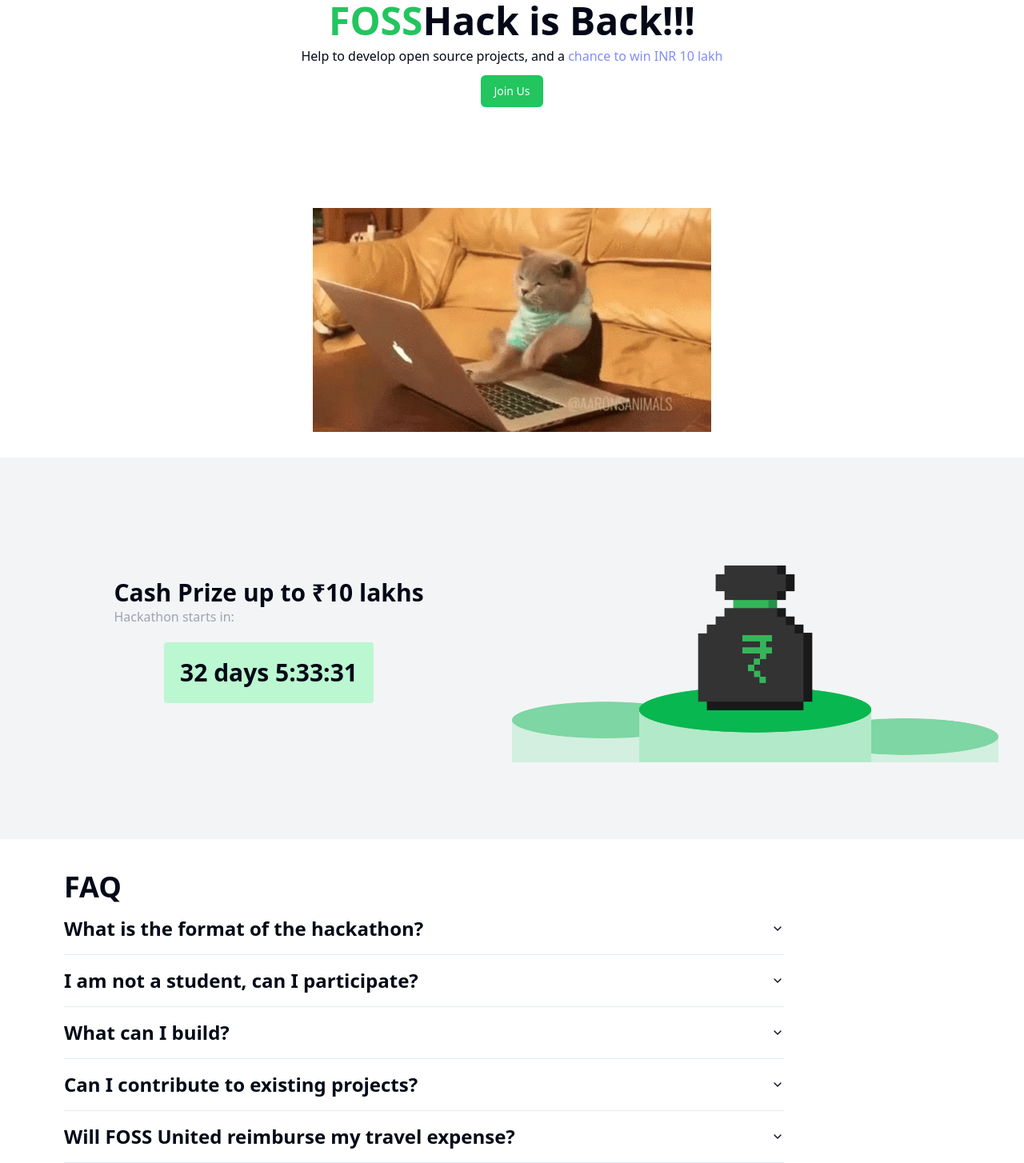
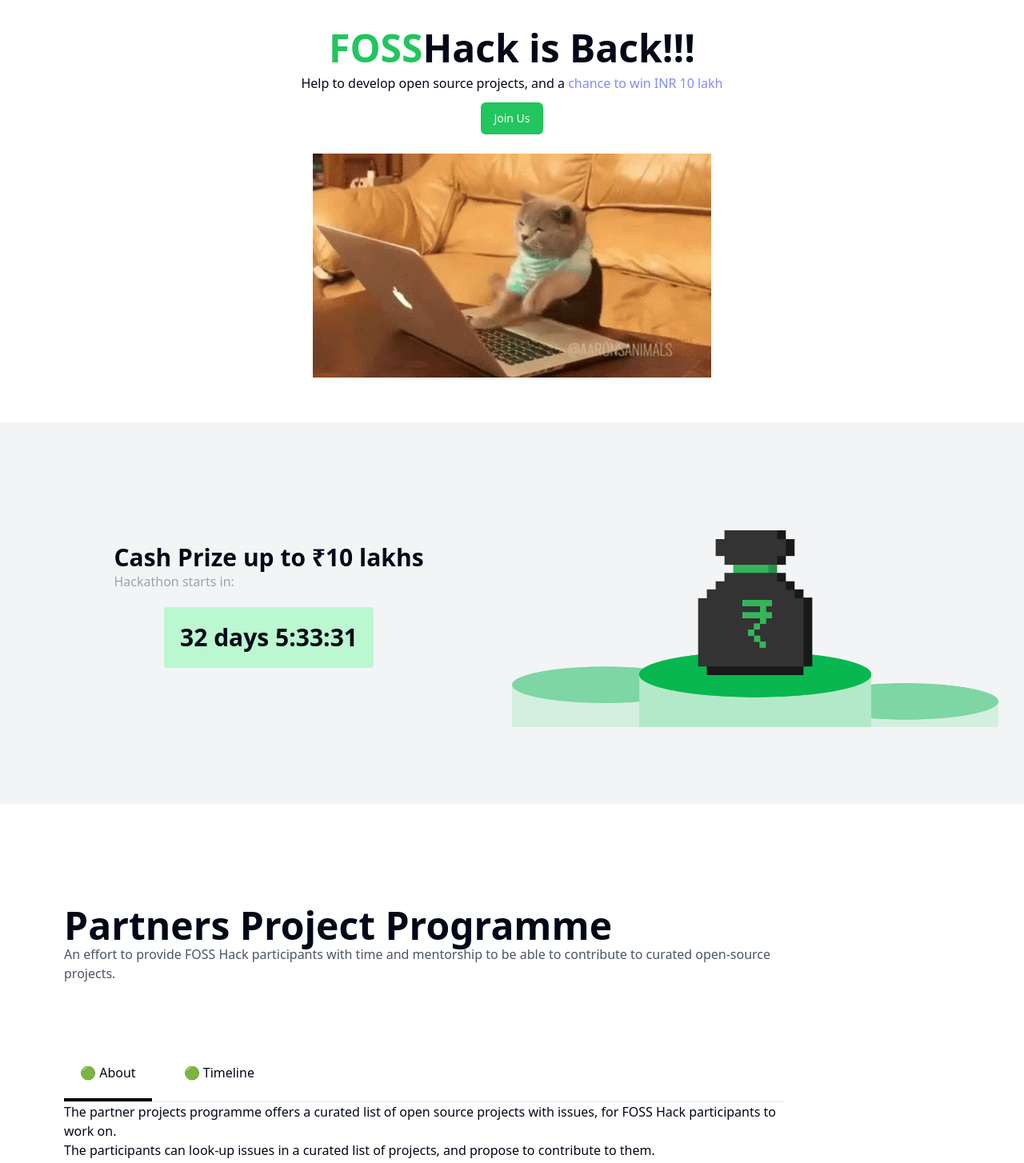
Before and after one commit to FOSSClubSIT/FOSSHackWeb, a React (Vite) app: page / in a window 1280 px wide. Shown: the part 220-1674 px from the top of the page at 80% size. Built offline with nearby package versions, Linux system fonts and the light colour scheme.

Commit message:
added: partners-project

```diff
--- a/src/App.tsx
+++ b/src/App.tsx
@@ -1,25 +1,44 @@
-import cat from "./assets/cat-typing.gif"
-import CountdownTimer from "./components/CountDownTimer"
-import { Button } from "./components/ui/button"
-import FAQ from "./components/FAQ"
+import cat from "./assets/cat-typing.gif";
+import CountdownTimer from "./components/CountDownTimer";
+import { Button } from "./components/ui/button";
+import FAQ from "./components/FAQ";
+import Why from "./components/Why";
+
 const App = () => {
   return (
-    <div>
-     <div className="flex flex-col justify-center  items-center min-h-96">
-      <p className="font-black text-5xl mb-2"><span className="text-green-500">FOSS</span>Hack is Back!!!</p>
-      <p className="mb-3">Help to develop open source projects, and a <span className="text-indigo-400">chance to win INR 10 lakh</span></p>
-      <Button className="bg-green-500"><a href={"https://fossunited.org/login?redirect-to=/dashboard/register-for-hackathon?id=lmj5ossbbb#login"}>Join Us</a></Button>
+    <>
+    <div className="flex flex-col items-center justify-center min-h-screen space-y-6">
+      <div className="text-center mt-40">
+        <p className="font-black text-3xl sm:text-5xl mb-2">
+          <span className="text-green-500">FOSS</span>Hack is Back!!!
+        </p>
+        <p className="mb-3 px-5">
+          Help to develop open source projects, and a{" "}
+          <span className="text-indigo-400">chance to win INR 10 lakh</span>
+        </p>
+        <Button className="bg-green-500">
+          <a href={"https://fossunited.org/login?redirect-to=/dashboard/register-for-hackathon?id=lmj5ossbbb#login"}>
+            Join Us
+          </a>
+        </Button>
       </div>
-     <div className="flex justify-center"><img src={cat} alt="open-source-cat" /></div>
 
-     <div className="flex flex-col items-center justify-center"><CountdownTimer/></div>
+      <div className="flex justify-center">
+        <img src={cat} alt="open-source-cat" className="max-w-full h-auto" />
+      </div>
 
-
-    <FAQ/>
+      <div className="flex flex-col items-center justify-center">
+        <CountdownTimer />
+      </div>
 
 
     </div>
-  )
-}
 
-export default App
+    <Why />
+
+    <FAQ />
+    </>
+  );
+};
+
+export default App;
--- a/src/components/CountDownTimer.tsx
+++ b/src/components/CountDownTimer.tsx
@@ -11,14 +11,14 @@
   };
 
   return (
-    <div className='bg-gray-100 dark:bg-inherit min-h-10 min-w-full mt-8 flex flex-col items-center justify-center sm:flex-row sm:justify-between py-24 px-8 m-10'>
+    <div className='bg-gray-100 dark:bg-inherit min-h-10 min-w-full mt-8 flex flex-col items-center justify-center sm:flex-row sm:justify-between py-24 px-8 m-10 mb-32'>
       <div className="countdown flex flex-col items-center justify-center flex-1">
         <span>
         <h1 className='text-3xl font-extrabold'>Cash Prize up to ₹10 lakhs</h1>
         <p className='text-gray-400'>Hackathon starts in:</p>
         </span>
         <span className='bg-green-200 text-3xl font-bold my-5 dark:bg-green-600 p-5 rounded-sm'>
-        <Countdown cl
+        <Countdown
           date={new Date('2024-07-27T12:00:00')}
           renderer={countdownRenderer}
         />
--- a/src/components/Why.tsx
+++ b/src/components/Why.tsx
@@ -1,9 +1,77 @@
+import { useState } from "react"
+
 
 
 const Why = () => {
+const [toggle,settoggle] = useState(true)
+console.log(toggle)
   return (
-    <div>
-      Why join us?
+    <div className="max-w-md sm:max-w-[600px] lg:max-w-[900px] mx-auto sm:ml-20 sm:justify-start text-wrap mb-44">
+        <div className="title mb-20 ">
+            <h1 className="text-5xl font-bold">Partners Project Programme</h1>
+            <p className="text-gray-600">An effort to provide FOSS Hack participants with time and mentorship to be able to contribute to curated open-source projects.</p>
+        </div>
+
+        <div className="toggle flex gap-5">
+            <div onClick={()=>settoggle(true)} className={`p-5 dark:border-inherit border-white hover:border-b-gray-100 box-border border-b-4 ${toggle ? "border-b-black dark:border-b-white" : ""}`}>🟢 About</div>
+            <div onClick={()=>settoggle(false)} className={`p-5 dark:border-inherit border-white hover:border-b-gray-100 box-border border-b-4 ${!toggle ? "border-b-black dark:border-b-white" : ""}`}>🟢 Timeline</div>
+
+        </div>
+        <hr />
+        {toggle ? (
+            <>
+            <ul>
+                <li>The partner projects programme offers a curated list of open source projects with issues, for FOSS Hack participants to work on.</li>
+                <li>The participants can look-up issues in a curated list of projects, and propose to contribute to them.</li>
+                <li>Once assigned, these issues can be worked on, and PRs generated.</li>
+                <li>The participants will have access to forum with the maintainers to get onboarding to the project, codebase and other related queries and support.</li>
+            </ul>
+            <button className="box-border ">
+                Explore projects
+            </button>
+            </>
+        ):(
+            <>
+
+            <table className="table-fixed w-full">
+            <caption className="caption-top">
+            Subject to Change.
+  </caption>
+                <thead className="bg-gray-300">
+                    <tr>
+                    <th>Title</th>
+                    <th>Date</th>
+                    </tr>
+                </thead>
+                <tbody>
+                <tr>
+                        <td>Finalising partner projects</td>
+                        <td>10 June 2024</td>
+                    </tr>
+                    <tr>
+                        <td>Open issue list to participants</td>
+                        <td>15 June - 5th July</td>
+                    </tr>
+                    <tr>
+                        <td>Coordination, issue assignment, onboarding</td>
+                        <td>6th July - 11 July</td>
+                    </tr>
+                    <tr>
+                        <td>Prep phase</td>
+                        <td>12 July - 26 July</td>
+                    </tr>
+                    <tr>
+                        <td>Hacking</td>
+                        <td>27 July - 28 July</td>
+                    </tr>
+                    <tr>
+                        <td>Evaluation</td>
+                        <td>29 July - 19 August</td>
+                    </tr>
+                </tbody>
+            </table>
+            </>
+        ) }
 
     </div>
   )
```
